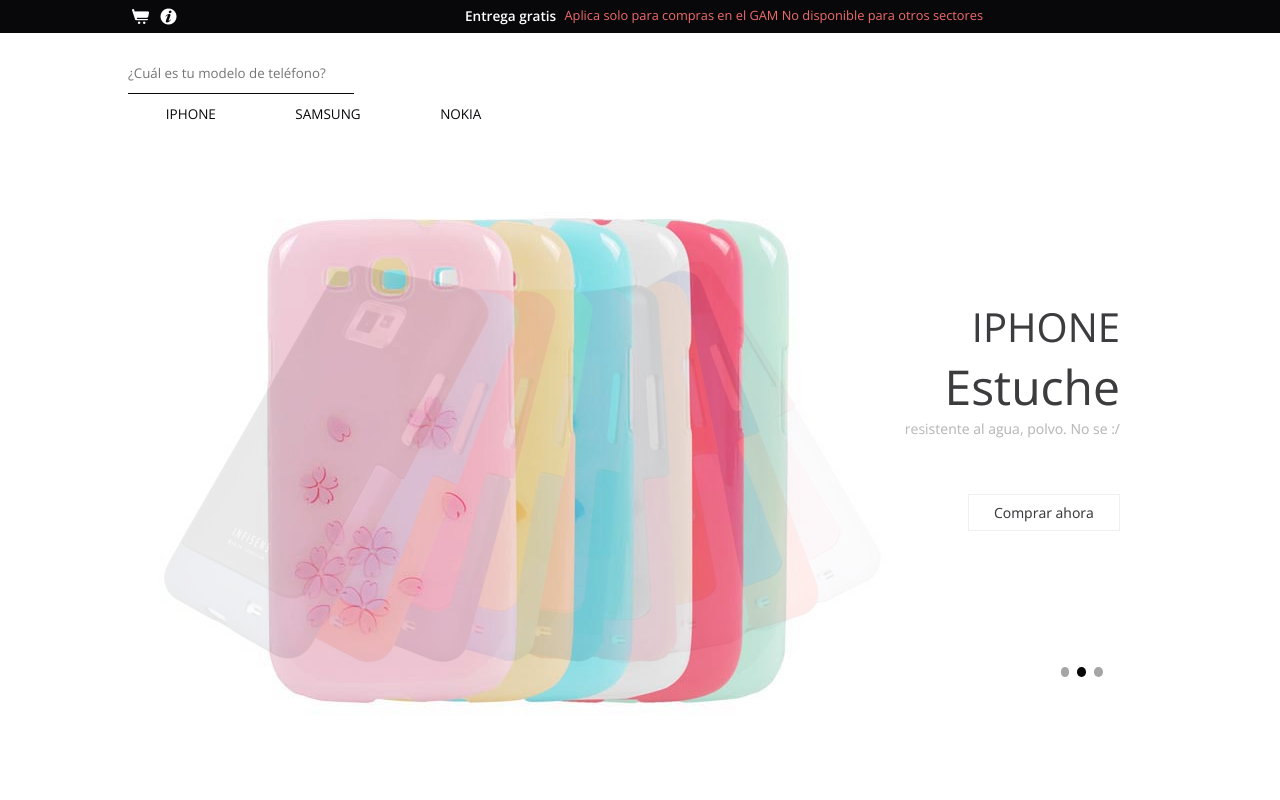
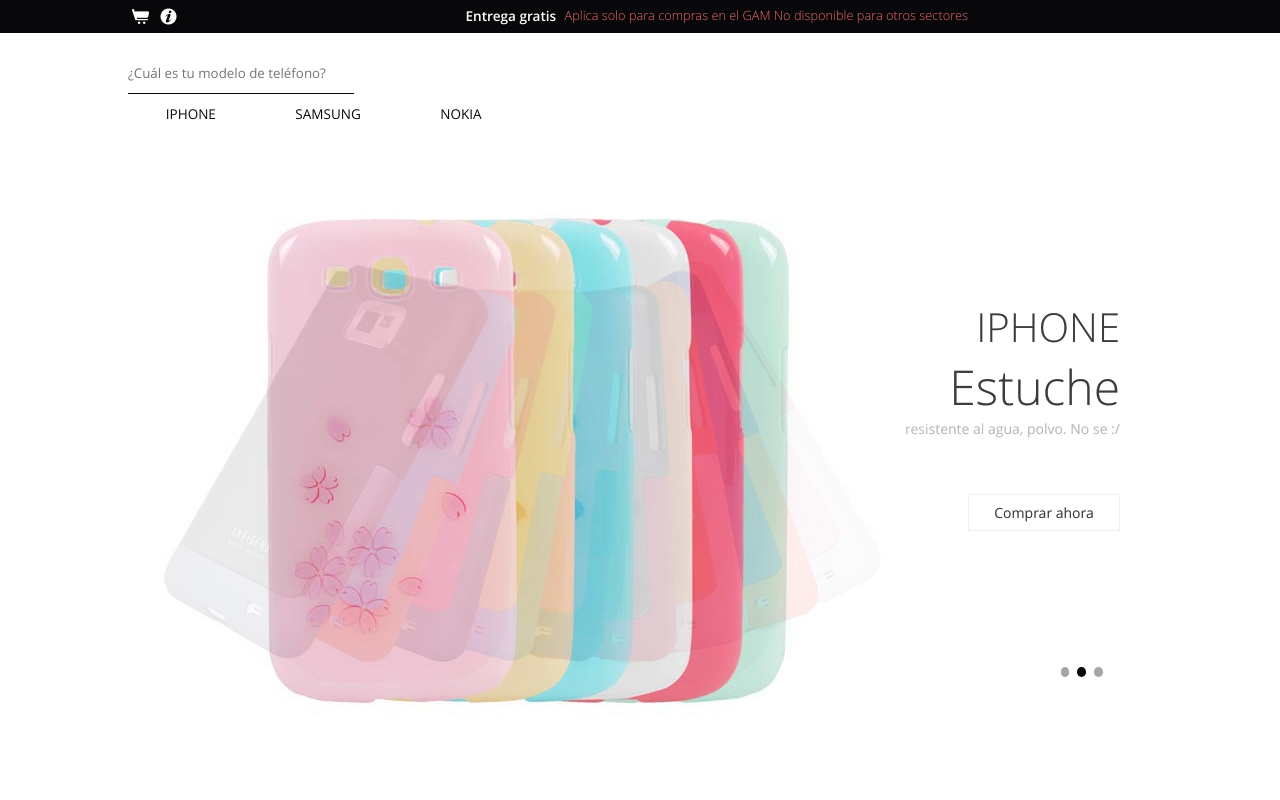
Before and after one commit to djhvscf/estuches, a plain HTML site: page index.html in a window 1280 px wide. Shown: the top 800 px of the page. Drawn offline with nearby package versions, Linux system fonts and the light colour scheme.

Commit message:
Mejoras en la cargas de archivos

```diff
--- a/index.html
+++ b/index.html
@@ -2,9 +2,17 @@
 <html>
 	<head>
 		<title>Adrian website</title>
-		<link href="web/css/style.css" rel='stylesheet' type='text/css' />
 		<meta name="viewport" content="width=device-width, initial-scale=1">
 		<meta charset="utf-8">
+		<link href="web/css/style.css" rel='stylesheet' type='text/css' />
+		<link rel="stylesheet" type="text/css" href="web/css/jquery-ui.css">
+		<!----webfonts---->
+		<link href='web/css/webfont.css' rel='stylesheet' type='text/css'>
+		<!----//webfonts---->
+		<!-- start menu -->
+		<link href="web/css/megamenu.css" rel="stylesheet" type="text/css" media="all" />
+		<link rel="stylesheet" href="web/css/slippry.css">
+
 		<script type="application/x-javascript">
 			addEventListener("load", function(){
 											setTimeout(hideURLbar, 0);
@@ -14,9 +22,6 @@
 			};
 		</script>
 		</script>
-		<!----webfonts---->
-		<link href='http://fonts.googleapis.com/css?family=Open+Sans:400,300,600,700,800' rel='stylesheet' type='text/css'>
-		<!----//webfonts---->
 		<!----start-alert-scroller---->
 		<script src="web/js/jquery.min.js"></script>
 		<script type="text/javascript" src="web/js/jquery.easy-ticker.js"></script>
@@ -26,14 +31,11 @@
 		});
 		</script>
 		<!----start-alert-scroller---->
-		<!-- start menu -->
-		<link href="web/css/megamenu.css" rel="stylesheet" type="text/css" media="all" />
 		<script type="text/javascript" src="web/js/megamenu.js"></script>
 		<script>$(document).ready(function(){$(".megamenu").megamenu();});</script>
 		<script src="web/js/menu_jquery.js"></script>
 		<!-- //End menu -->
 		<!---slider---->
-		<link rel="stylesheet" href="web/css/slippry.css">
 		<script src="web/js/jquery-ui.js" type="text/javascript"></script>
 		<script src="web/js/scripts-f0e4e0c2.js" type="text/javascript"></script>
 		<script>
@@ -49,7 +51,6 @@
 		</script>
 		<!----start-pricerage-seletion---->
 		<script type="text/javascript" src="web/js/jquery-ui.min.js"></script>
-		<link rel="stylesheet" type="text/css" href="web/css/jquery-ui.css">
 		<script type='text/javascript'>//<![CDATA[
 			$(window).load(function(){
 			 $( "#slider-range" ).slider({
--- /dev/null
+++ b/web/css/webfont.css
@@ -0,0 +1,30 @@
+@font-face {
+  font-family: 'Open Sans';
+  font-style: normal;
+  font-weight: 300;
+  src: local('Open Sans Light'), local('OpenSans-Light'), url(http://themes.googleusercontent.com/static/fonts/opensans/v8/DXI1ORHCpsQm3Vp6mXoaTXhCUOGz7vYGh680lGh-uXM.woff) format('woff');
+}
+@font-face {
+  font-family: 'Open Sans';
+  font-style: normal;
+  font-weight: 400;
+  src: local('Open Sans'), local('OpenSans'), url(http://themes.googleusercontent.com/static/fonts/opensans/v8/cJZKeOuBrn4kERxqtaUH3T8E0i7KZn-EPnyo3HZu7kw.woff) format('woff');
+}
+@font-face {
+  font-family: 'Open Sans';
+  font-style: normal;
+  font-weight: 600;
+  src: local('Open Sans Semibold'), local('OpenSans-Semibold'), url(http://themes.googleusercontent.com/static/fonts/opensans/v8/MTP_ySUJH_bn48VBG8sNSnhCUOGz7vYGh680lGh-uXM.woff) format('woff');
+}
+@font-face {
+  font-family: 'Open Sans';
+  font-style: normal;
+  font-weight: 700;
+  src: local('Open Sans Bold'), local('OpenSans-Bold'), url(http://themes.googleusercontent.com/static/fonts/opensans/v8/k3k702ZOKiLJc3WVjuplzHhCUOGz7vYGh680lGh-uXM.woff) format('woff');
+}
+@font-face {
+  font-family: 'Open Sans';
+  font-style: normal;
+  font-weight: 800;
+  src: local('Open Sans Extrabold'), local('OpenSans-Extrabold'), url(http://themes.googleusercontent.com/static/fonts/opensans/v8/EInbV5DfGHOiMmvb1Xr-hnhCUOGz7vYGh680lGh-uXM.woff) format('woff');
+}
```
